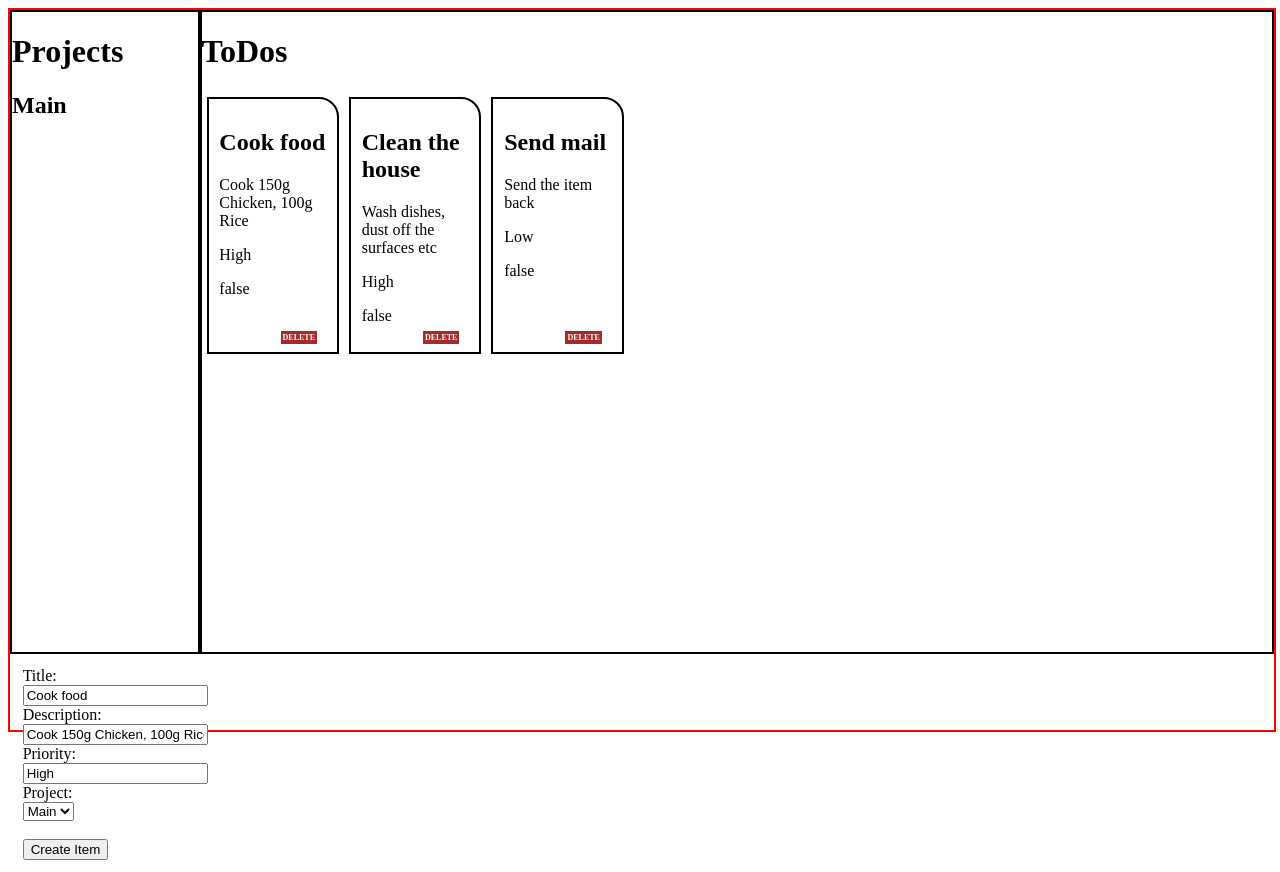
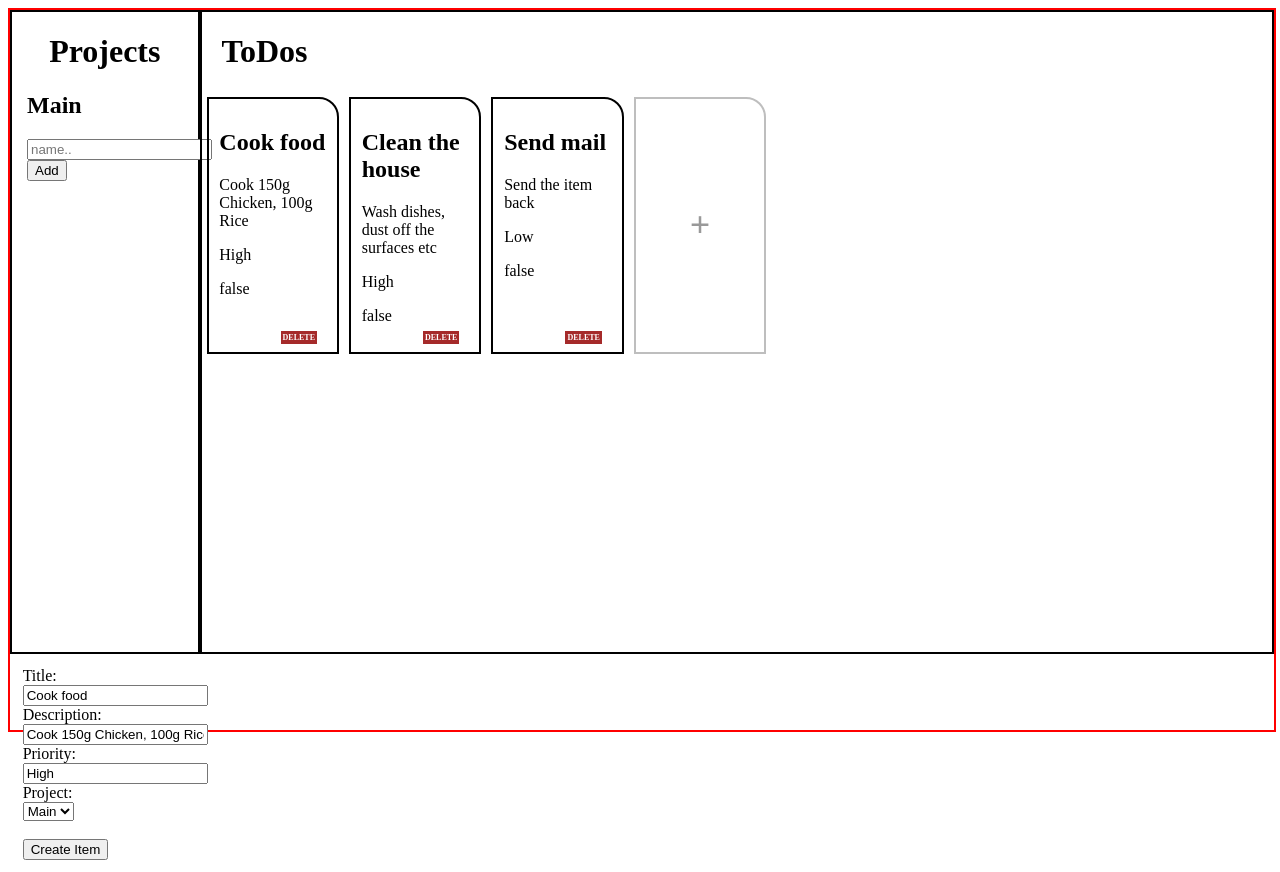
Before and after one commit to Coder8128/ToDoList-o, a website built with webpack: page dist/index.html in a window 1280 px wide. Both pictures are taken after a click on the element "Main". Built offline with nearby package versions, Linux system fonts and the light colour scheme.

Commit message:
Add func to add notes within a given project. WIP

```diff
--- a/src/index.js
+++ b/src/index.js
@@ -47,7 +47,9 @@ function flip(e, todo) {
 }
 
 //fill dropdown items
+function dispDropdown() {
     const dropdown = document.getElementById("proj");
+    dropdown.innerHTML = "";
     projects.forEach(x => {
         const option = document.createElement("option");
 
@@ -56,8 +58,12 @@ projects.forEach(x => {
 
         dropdown.appendChild(option);
     });
+}
+dispDropdown();
 
 function dispProjects() {
+
+    document.querySelector(".projectList").innerHTML = "";
 
     projects.forEach(x => {
         var titl = document.createElement("H2");
@@ -105,44 +111,20 @@ function displayNotes(project) {
         item.appendChild(delBtn);
         document.querySelector(".todoFull").appendChild(item);
     })
+    var plusBtn = document.createElement("div");
+    var plusBtnH2 = document.createElement("h2");
+    plusBtnH2.innerHTML = "+";
+    plusBtn.classList.add("plusSign");
+    plusBtn.appendChild(plusBtnH2);
+    document.querySelector(".todoFull").appendChild(plusBtn);
 }
 
 function deleteNote(proj, id) {
-    console.log(proj);
-    console.log(id);
 
     proj.todoArr.splice(id, 1);
     displayNotes(proj);
     console.log(proj.todoArr);
-
 }
-
-// function expandNote(todo) {
-//     document.querySelector(".todoFull").innerHTML = "";
-
-//     //Right tab
-
-//     var todoContainer = document.createElement("div");
-//     var desc = document.createElement("p");
-//     var prio = document.createElement("p");
-//     var finish = document.createElement("p");
-//     var titleFull = document.createElement("H2");
-
-//     todoContainer.id = todo.id;
-//     todoContainer.classList.add("todoItem")
-//     titleFull.innerHTML = todo.title;
-//     desc.innerHTML = todo.text;
-//     prio.innerHTML = todo.priority;
-//     finish.innerHTML = todo.finish;
-//     finish.id = "fnsh";
-//     finish.addEventListener("click", () => { flip(finish, todo) });
-
-//     todoContainer.appendChild(titleFull);
-//     todoContainer.appendChild(desc);
-//     todoContainer.appendChild(prio);
-//     todoContainer.appendChild(finish);
-//     document.querySelector(".todoFull").appendChild(todoContainer);
-// }
 
 document.getElementById("itemForm").addEventListener("submit", function (e) {
     e.preventDefault();
@@ -157,3 +139,13 @@ document.getElementById("itemForm").addEventListener("submit", function (e) {
     projects[proj].todoArr.push(todo);
     console.log(projects);
 });
+
+document.getElementById("projectsForm").addEventListener("submit", function (e) {
+    e.preventDefault();
+
+    const proj = createProject(e.target[0].value);
+    projects.push(proj);
+    console.log(projects);
+    dispProjects();
+    dispDropdown();
+});
--- a/src/style.css
+++ b/src/style.css
@@ -52,3 +52,40 @@
     font-weight: bold;
     font-size: 1vh;
 }
+
+.left h1 {
+    text-align: center;
+}
+
+.right h1 {
+    margin-left: 20px;
+}
+
+.projectList h2 {
+    margin-left: 15px;
+}
+
+.formBlock {
+    margin-left: 15px;
+}
+
+.plusSign {
+    border: rgb(190, 190, 190) 2px solid;
+    width: 10%;
+    aspect-ratio: 1 / 1.5;
+    padding: 1%;
+    margin: 5px;
+    border-radius: 0 20px 0 0;
+    font-size: 3vh;
+    color: rgb(153, 153, 153);
+
+    position: relative;
+
+    display: flex;
+    align-items: center;
+    justify-content: center;
+}
+
+.plusSign h2 {
+    margin: 0;
+}
```
Also changed, not shown: dist/bundle.js, dist/index.html. Lines whose indentation alone changed are shown as unchanged.
